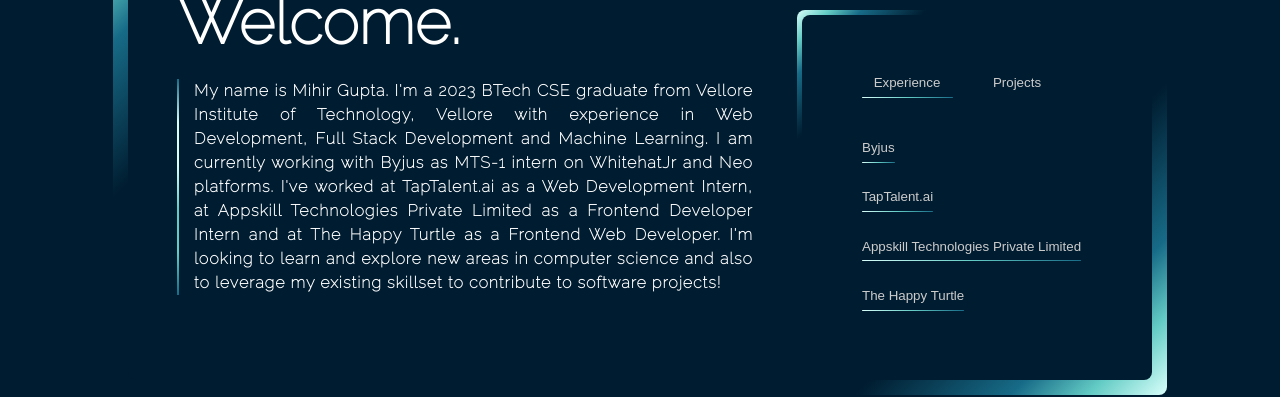
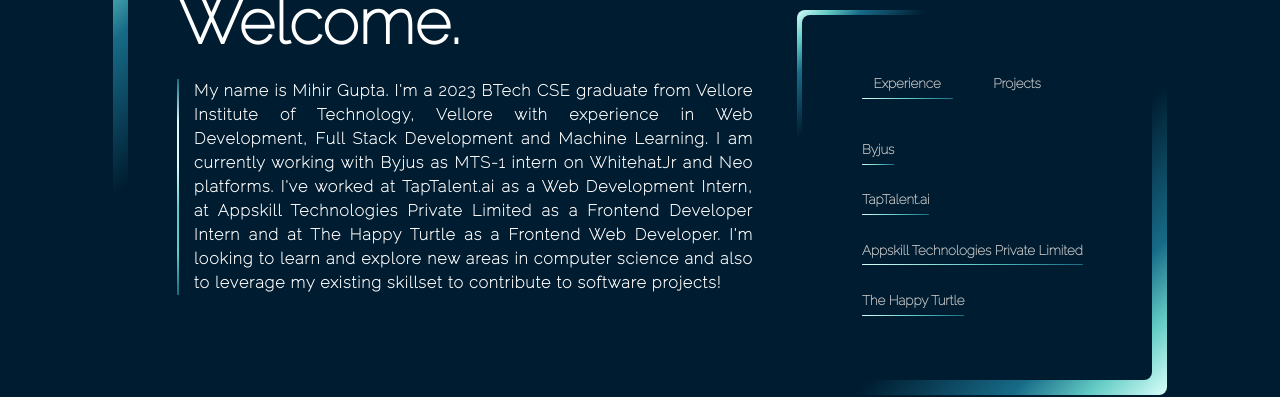
Before and after one commit to MihirGupta07/mihirgupta, a React (Create React App) app: page / in a window 1280 px wide. Shown: the part 260-657 px from the top of the page. Built offline with nearby package versions, Linux system fonts and the light colour scheme.

Commit message:
Font change

```diff
--- a/src/components/style.css
+++ b/src/components/style.css
@@ -39,6 +39,8 @@
     margin: 5px;
     color: #ccc;
     transition: 0.2s ease-in-out;;
+    font-family: 'Raleway', sans-serif;
+  font-weight: bolder;
 }
 .myButton:hover {
     padding-left: 8px;
@@ -117,6 +119,8 @@
     padding-left: 15px;
 }
 .navHeaderButton{
+  font-family: 'Raleway', sans-serif;
+  font-weight: bolder;
     background-color: #001C30;
     border: none;
     width: 100px;
@@ -150,6 +154,7 @@
 
 }
 .tabOptions{
+
     height: 200px;
     padding-left: 50px;
     display: none;
```
